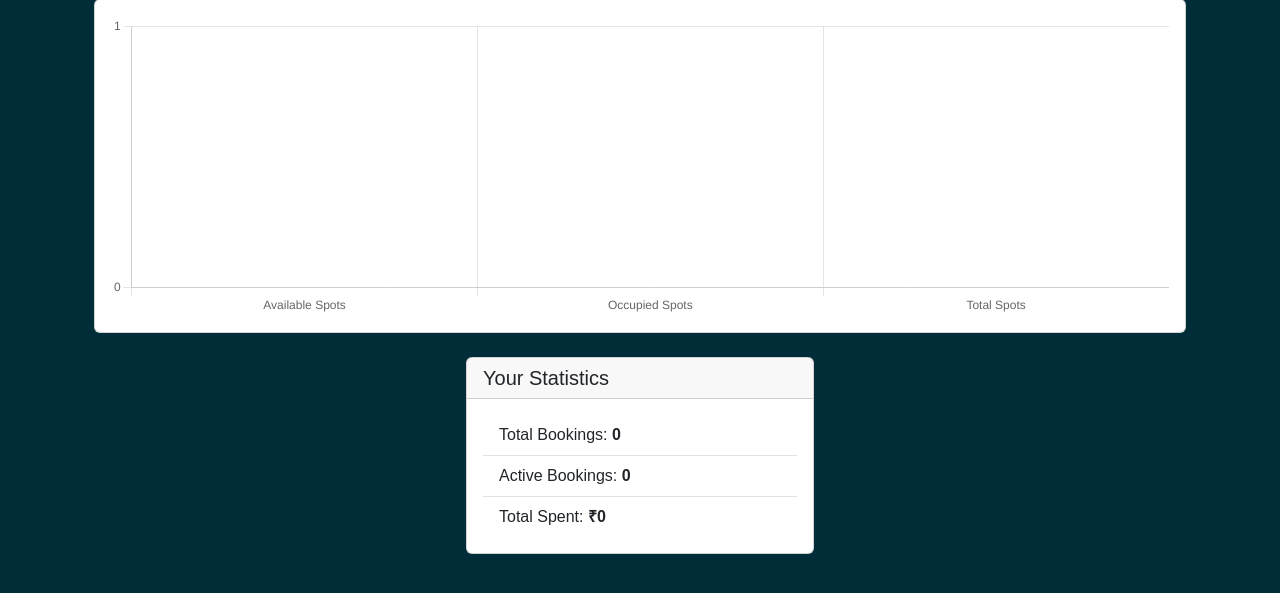
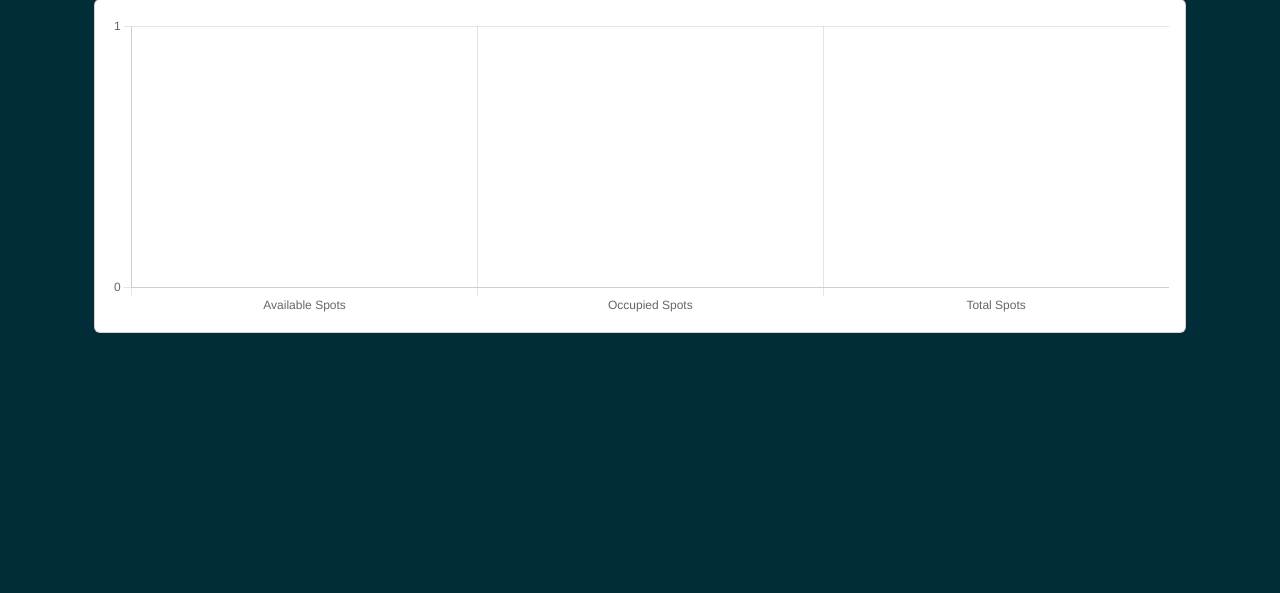
Before and after one commit to 23f3001442-nagasenthilmb/parking_app_23f3001442, a Flask app: page /user_summary in a window 1280 px wide. Shown: the part 143-736 px from the top of the page. Run offline with Flask 3, Linux system fonts and the light colour scheme; a user stored in the database is signed in.

Commit message:
Initial commit

```diff
--- a/templates/user_summary.html
+++ b/templates/user_summary.html
@@ -6,22 +6,6 @@
     <div class="card mt-4">
         <div class="card-body">
             <canvas id="spotsChart" width="400" height="300"></canvas>
-        </div>
-    </div>
-    <div class="row mt-4">
-        <div class="col-md-4 mx-auto">
-            <div class="card">
-                <div class="card-header">
-                    <h5 class="card-title mb-0">Your Statistics</h5>
-                </div>
-                <div class="card-body">
-                    <ul class="list-group list-group-flush">
-                        <li class="list-group-item">Total Bookings: <strong>{{ user_stats.total_bookings }}</strong></li>
-                        <li class="list-group-item">Active Bookings: <strong>{{ user_stats.active_bookings }}</strong></li>
-                        <li class="list-group-item">Total Spent: <strong>₹{{ user_stats.total_spent }}</strong></li>
-                    </ul>
-                </div>
-            </div>
         </div>
     </div>
 </div>
```
